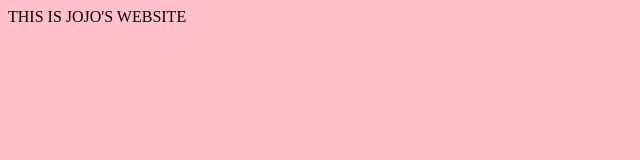
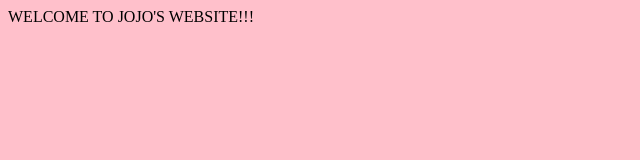
Before and after one commit to joyjo18/website-test, a plain HTML site: page index.html in a window 1280 px wide. Shown: the whole page, without its empty margins (0-640 px from the left). Drawn offline with Linux system fonts and the light colour scheme.

Commit message:
update wording

```diff
--- a/index.html
+++ b/index.html
@@ -5,7 +5,7 @@
   <link rel='stylesheet' type="text/css" href="style.css">
 </head>
 <body>
-THIS IS JOJO'S WEBSITE
+WELCOME TO JOJO'S WEBSITE!!!
 <script src="script.js"></script>
 </body>
 </html>
```
Also changed, not shown: 1 other file.
